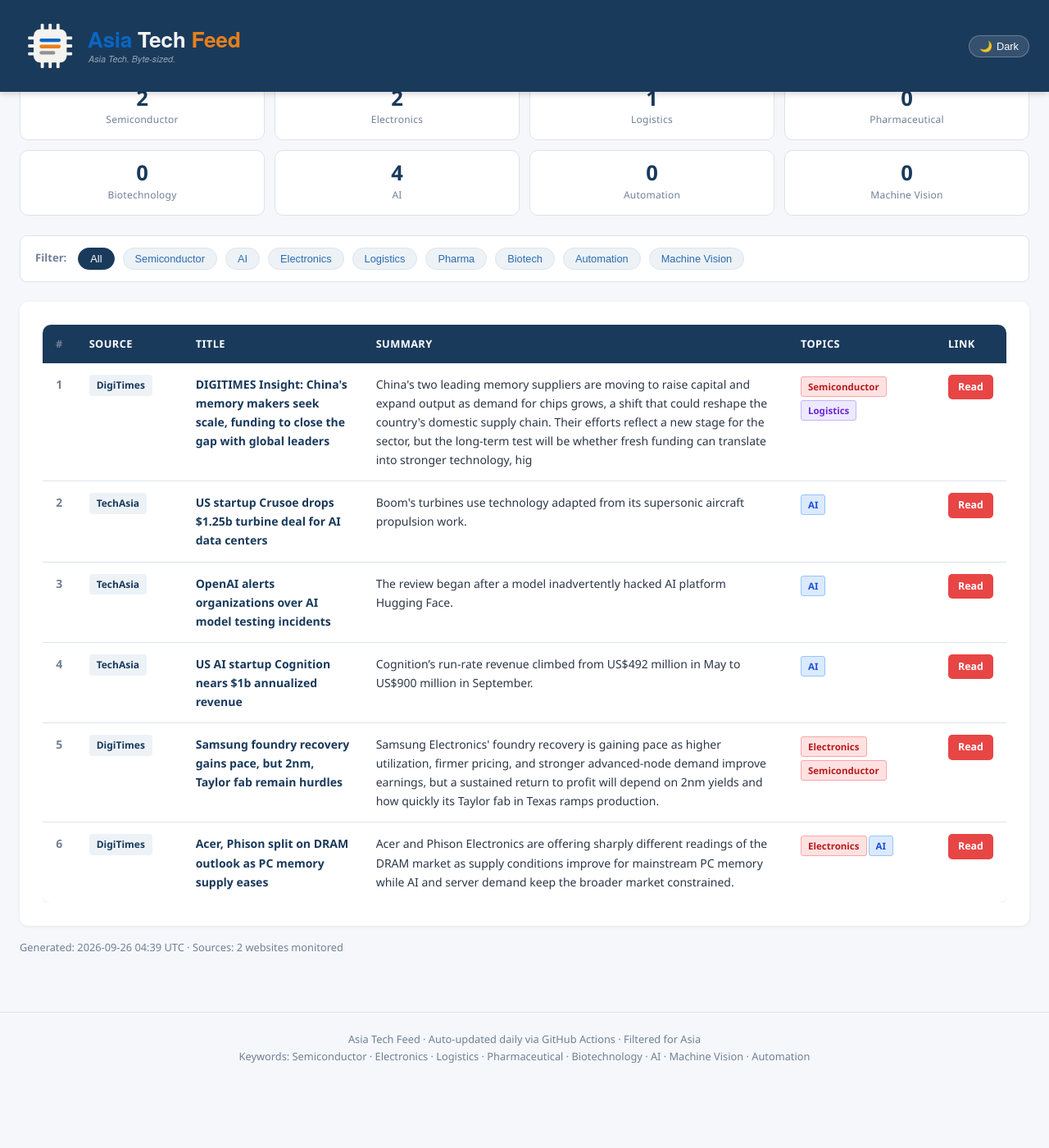
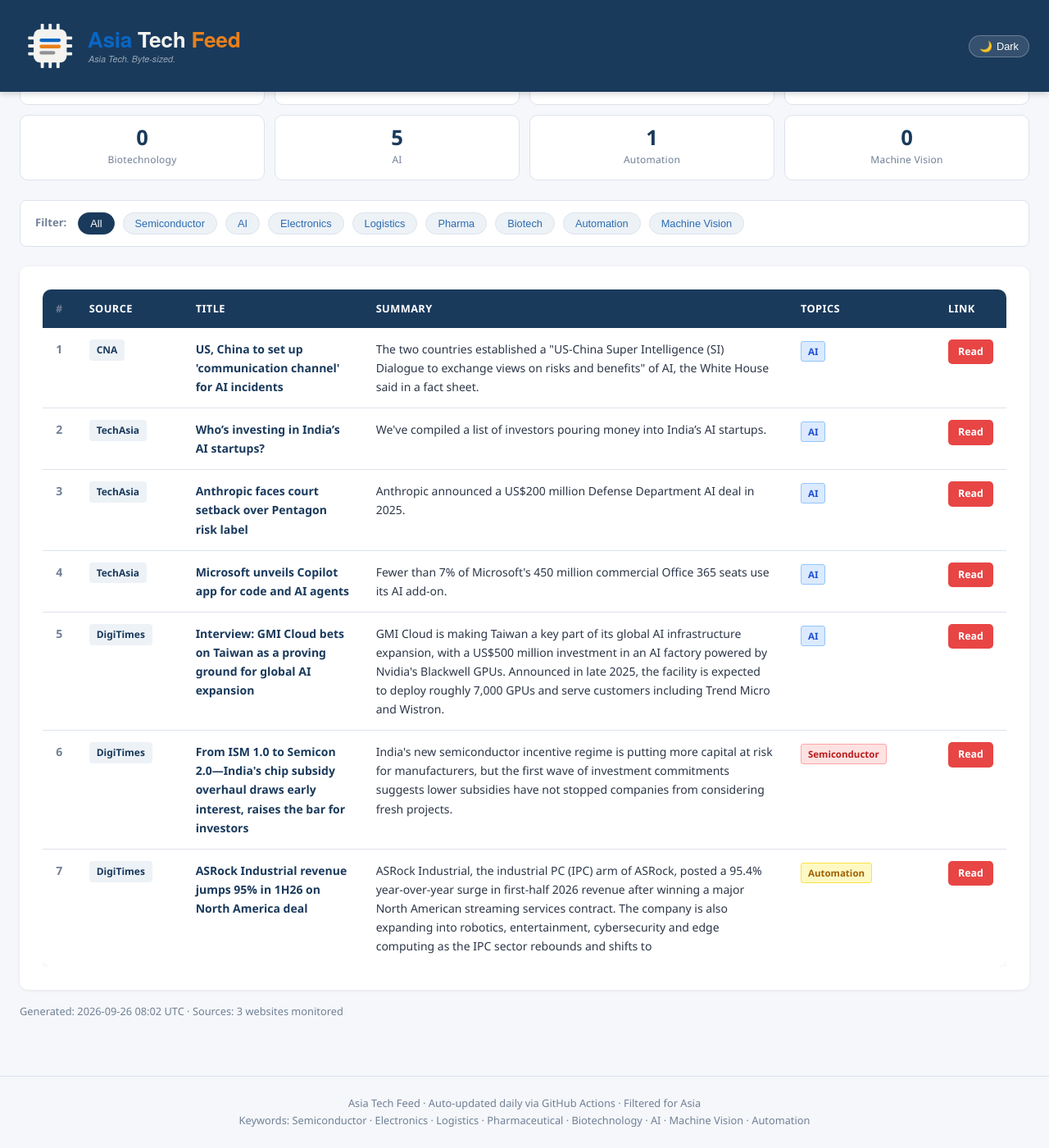
Before and after one commit to asiatechfeed/Asia-Tech-Feed, a Jekyll site: the page built from _posts/2026-09-26-asia-tech-news-digest.md, in a window 1280 px wide and 1400 px high, scrolled down 505 px. Shown: the whole window at 82% size. Built offline with Jekyll 4.4.1, drawn with Linux system fonts in a browser that asks for light colours; a script that is not in the unit is left out; before the commit the page ends 1826 px from its top, so only the background shows below that; some of the changed text lies outside the part shown.

Commit message:
📰 News digest 2026-09-26 (7 articles)

```diff
--- a/_posts/2026-09-26-asia-tech-news-digest.md
+++ b/_posts/2026-09-26-asia-tech-news-digest.md
@@ -1,16 +1,16 @@
 ---
 layout: post
 title: "Asia Tech News Digest - September 26, 2026"
-date: 2026-09-26 12:39:23 +0800
-articles_count: 6
-sources_count: 2
-sources: ["DigiTimes", "TechAsia"]
+date: 2026-09-26 16:02:55 +0800
+articles_count: 7
+sources_count: 3
+sources: ["CNA", "DigiTimes", "TechAsia"]
 csv_file: /assets/data/news-2026-09-26.tsv
-featured_title: "DIGITIMES Insight: China's memory makers seek scale, funding to close the gap with global leaders"
-featured_url: "https://www.digitimes.com/news/a20260924PD227/funding-digitimes-cxmt-ymtc-market.html"
-featured_source: "DigiTimes"
-featured_summary: "China's two leading memory suppliers are moving to raise capital and expand output as demand for chips grows, a shift that could reshape the country's domestic supply chain. Their efforts reflect a new stage for the sector, but the long-term test will be whether fresh funding can translate into stronger technology, hig"
-featured_image: "https://img.digitimes.com/newsshow/20260924pd227_files/2_2b.jpg"
+featured_title: "US, China to set up 'communication channel' for AI incidents"
+featured_url: "https://www.channelnewsasia.com/world/united-states-china-ai-communication-channel-6412426"
+featured_source: "CNA"
+featured_summary: "The two countries established a \"US-China Super Intelligence (SI) Dialogue to exchange views on risks and benefits\" of AI, the White House said in a fact sheet."
+featured_image: "https://dam.mediacorp.sg/image/upload/s--IxhnijRr--/c_fill,g_auto,h_676,w_1200/fl_relative,g_south_east,l_mediacorp:cna:watermark:2024-04:reuters_1,w_0.1/f_auto,q_auto/v1/one-cms/core/2026-09-24T205101Z_1_LYNXMPEM8N1X5_RTROPTP_3_USA-CHINA.JPG?itok=wMb3zgiU"
 ---
 
 <table class="news-table">
@@ -27,51 +27,59 @@ featured_image: "https://img.digitimes.com/newsshow/20260924pd227_files/2_2b.jpg
 <tbody>
 <tr>
   <td class="col-num">1</td>
-  <td class="col-source"><span class="source-badge">DigiTimes</span></td>
-  <td class="col-title"><span class="article-title">DIGITIMES Insight: China's memory makers seek scale, funding to close the gap with global leaders</span></td>
-  <td class="col-summary">China's two leading memory suppliers are moving to raise capital and expand output as demand for chips grows, a shift that could reshape the country's domestic supply chain. Their efforts reflect a new stage for the sector, but the long-term test will be whether fresh funding can translate into stronger technology, hig</td>
-  <td class="col-tags"><span class="tag semi">Semiconductor</span><span class="tag logis">Logistics</span></td>
-  <td class="col-link"><a class="btn-link" href="https://www.digitimes.com/news/a20260924PD227/funding-digitimes-cxmt-ymtc-market.html" target="_blank" rel="noopener">Read</a></td>
+  <td class="col-source"><span class="source-badge">CNA</span></td>
+  <td class="col-title"><span class="article-title">US, China to set up 'communication channel' for AI incidents</span></td>
+  <td class="col-summary">The two countries established a "US-China Super Intelligence (SI) Dialogue to exchange views on risks and benefits" of AI, the White House said in a fact sheet.</td>
+  <td class="col-tags"><span class="tag ai">AI</span></td>
+  <td class="col-link"><a class="btn-link" href="https://www.channelnewsasia.com/world/united-states-china-ai-communication-channel-6412426" target="_blank" rel="noopener">Read</a></td>
 </tr>
 <tr>
   <td class="col-num">2</td>
   <td class="col-source"><span class="source-badge">TechAsia</span></td>
-  <td class="col-title"><span class="article-title">US startup Crusoe drops $1.25b turbine deal for AI data centers</span></td>
-  <td class="col-summary">Boom's turbines use technology adapted from its supersonic aircraft propulsion work.</td>
+  <td class="col-title"><span class="article-title">Who’s investing in India’s AI startups?</span></td>
+  <td class="col-summary">We've compiled a list of investors pouring money into India’s AI startups.</td>
   <td class="col-tags"><span class="tag ai">AI</span></td>
-  <td class="col-link"><a class="btn-link" href="https://www.techinasia.com/oracle-openai-drop-texas-ai-data-center-expansion-plan" target="_blank" rel="noopener">Read</a></td>
+  <td class="col-link"><a class="btn-link" href="https://www.techinasia.com/whos-investing-indias-ai-startups" target="_blank" rel="noopener">Read</a></td>
 </tr>
 <tr>
   <td class="col-num">3</td>
   <td class="col-source"><span class="source-badge">TechAsia</span></td>
-  <td class="col-title"><span class="article-title">OpenAI alerts organizations over AI model testing incidents</span></td>
-  <td class="col-summary">The review began after a model inadvertently hacked AI platform Hugging Face.</td>
+  <td class="col-title"><span class="article-title">Anthropic faces court setback over Pentagon risk label</span></td>
+  <td class="col-summary">Anthropic announced a US$200 million Defense Department AI deal in 2025.</td>
   <td class="col-tags"><span class="tag ai">AI</span></td>
-  <td class="col-link"><a class="btn-link" href="https://www.techinasia.com/openai-early-funding-talks-12t-valuation" target="_blank" rel="noopener">Read</a></td>
+  <td class="col-link"><a class="btn-link" href="https://www.techinasia.com/anthropic-ceo-urges-ai-firms-slow-model-development" target="_blank" rel="noopener">Read</a></td>
 </tr>
 <tr>
   <td class="col-num">4</td>
   <td class="col-source"><span class="source-badge">TechAsia</span></td>
-  <td class="col-title"><span class="article-title">US AI startup Cognition nears $1b annualized revenue</span></td>
-  <td class="col-summary">Cognition’s run-rate revenue climbed from US$492 million in May to US$900 million in September.</td>
+  <td class="col-title"><span class="article-title">Microsoft unveils Copilot app for code and AI agents</span></td>
+  <td class="col-summary">Fewer than 7% of Microsoft's 450 million commercial Office 365 seats use its AI add-on.</td>
   <td class="col-tags"><span class="tag ai">AI</span></td>
-  <td class="col-link"><a class="btn-link" href="https://www.techinasia.com/us-ai-coding-startup-cognition-raises-over-1b" target="_blank" rel="noopener">Read</a></td>
+  <td class="col-link"><a class="btn-link" href="https://www.techinasia.com/microsoft-reports-241b-openailinked-revenue" target="_blank" rel="noopener">Read</a></td>
 </tr>
 <tr>
   <td class="col-num">5</td>
   <td class="col-source"><span class="source-badge">DigiTimes</span></td>
-  <td class="col-title"><span class="article-title">Samsung foundry recovery gains pace, but 2nm, Taylor fab remain hurdles</span></td>
-  <td class="col-summary">Samsung Electronics' foundry recovery is gaining pace as higher utilization, firmer pricing, and stronger advanced-node demand improve earnings, but a sustained return to profit will depend on 2nm yields and how quickly its Taylor fab in Texas ramps production.</td>
-  <td class="col-tags"><span class="tag semi">Electronics</span><span class="tag semi">Semiconductor</span></td>
-  <td class="col-link"><a class="btn-link" href="https://www.digitimes.com/news/a20260923VL210/samsung-recovery-2nm-earnings-production.html" target="_blank" rel="noopener">Read</a></td>
+  <td class="col-title"><span class="article-title">Interview: GMI Cloud bets on Taiwan as a proving ground for global AI expansion</span></td>
+  <td class="col-summary">GMI Cloud is making Taiwan a key part of its global AI infrastructure expansion, with a US$500 million investment in an AI factory powered by Nvidia's Blackwell GPUs. Announced in late 2025, the facility is expected to deploy roughly 7,000 GPUs and serve customers including Trend Micro and Wistron.</td>
+  <td class="col-tags"><span class="tag ai">AI</span></td>
+  <td class="col-link"><a class="btn-link" href="https://www.digitimes.com/news/a20260921VL212/taiwan-cloud-infrastructure-data-center-investment.html" target="_blank" rel="noopener">Read</a></td>
 </tr>
 <tr>
   <td class="col-num">6</td>
   <td class="col-source"><span class="source-badge">DigiTimes</span></td>
-  <td class="col-title"><span class="article-title">Acer, Phison split on DRAM outlook as PC memory supply eases</span></td>
-  <td class="col-summary">Acer and Phison Electronics are offering sharply different readings of the DRAM market as supply conditions improve for mainstream PC memory while AI and server demand keep the broader market constrained.</td>
-  <td class="col-tags"><span class="tag semi">Electronics</span><span class="tag ai">AI</span></td>
-  <td class="col-link"><a class="btn-link" href="https://www.digitimes.com/news/a20260925VL205/acer-dram-phison-pc-capacity.html" target="_blank" rel="noopener">Read</a></td>
+  <td class="col-title"><span class="article-title">From ISM 1.0 to Semicon 2.0—India's chip subsidy overhaul draws early interest, raises the bar for investors</span></td>
+  <td class="col-summary">India's new semiconductor incentive regime is putting more capital at risk for manufacturers, but the first wave of investment commitments suggests lower subsidies have not stopped companies from considering fresh projects.</td>
+  <td class="col-tags"><span class="tag semi">Semiconductor</span></td>
+  <td class="col-link"><a class="btn-link" href="https://www.digitimes.com/news/a20260921VL213/semicon-investment-packaging-incentives-financing.html" target="_blank" rel="noopener">Read</a></td>
+</tr>
+<tr>
+  <td class="col-num">7</td>
+  <td class="col-source"><span class="source-badge">DigiTimes</span></td>
+  <td class="col-title"><span class="article-title">ASRock Industrial revenue jumps 95% in 1H26 on North America deal</span></td>
+  <td class="col-summary">ASRock Industrial, the industrial PC (IPC) arm of ASRock, posted a 95.4% year-over-year surge in first-half 2026 revenue after winning a major North American streaming services contract. The company is also expanding into robotics, entertainment, cybersecurity and edge computing as the IPC sector rebounds and shifts to</td>
+  <td class="col-tags"><span class="tag auto">Automation</span></td>
+  <td class="col-link"><a class="btn-link" href="https://www.digitimes.com/news/a20260923PD241/asrock-revenue-ipc-north-america-demand.html" target="_blank" rel="noopener">Read</a></td>
 </tr>
 </tbody>
 </table>
```
Also changed, not shown: _data/seen_urls.json (+8 -1 lines), _digest_meta.json (+16 -15 lines), assets/data/news-2026-09-26.tsv (+7 -6 lines), assets/data/search-index.json.
